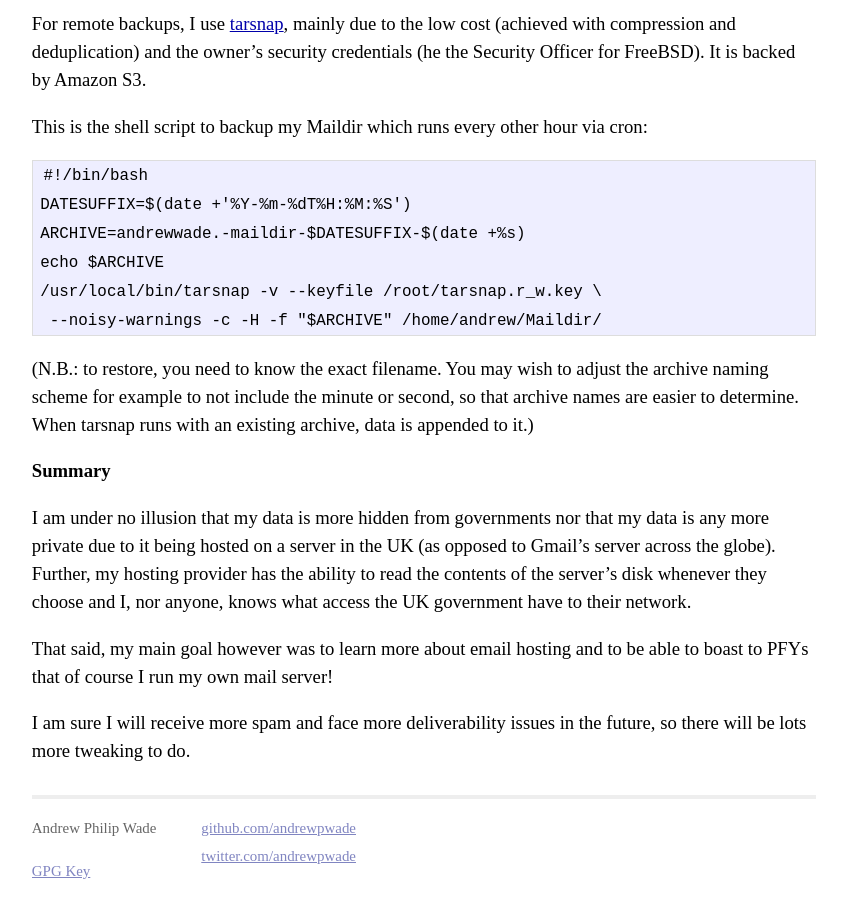
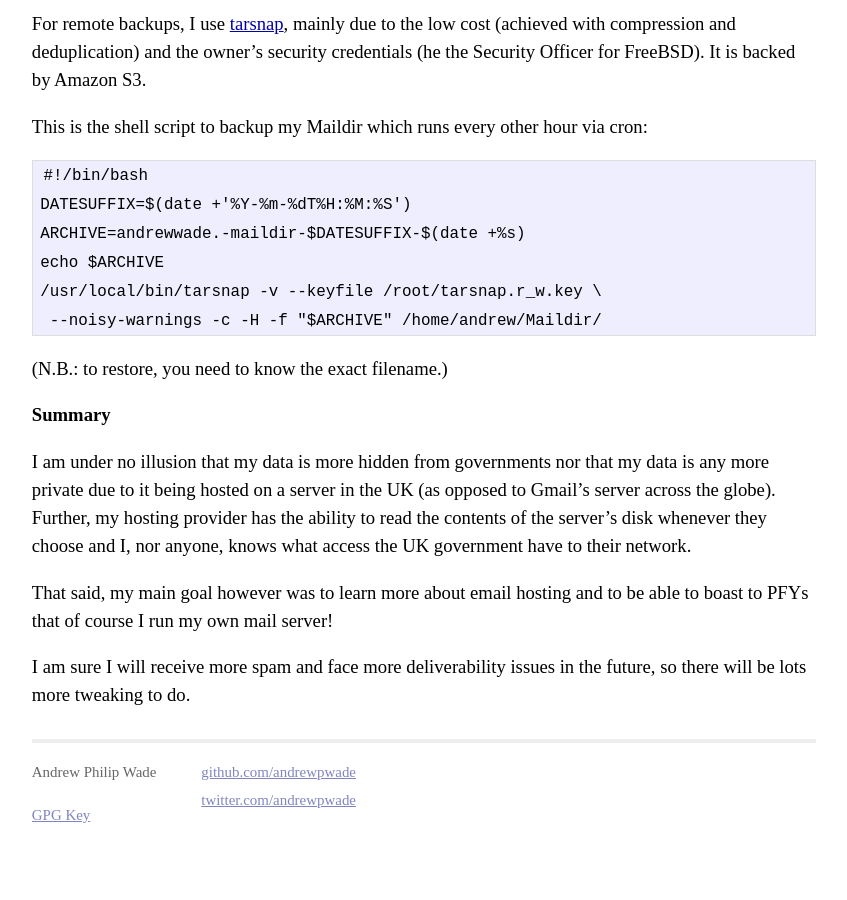
Before and after one commit to andrewpwade/andrewpwade.github.io, a Jekyll site: the page built from _posts/2014-09-10-running-a-mail-server.md, in a window 1280 px wide and 900 px high, scrolled down 1560 px. Shown: the whole window, without its empty margins (216-1063 px from the left). Built offline with Jekyll 4.4.1, drawn with Linux system fonts in a browser that asks for light colours; Markdown is read by kramdown in place of the engine named in the settings; after the commit the page ends 2404 px from its top, so only the background shows below that.

Commit message:
correct comment on tarsnap's operation

````diff
--- a/_posts/2014-09-10-running-a-mail-server.md
+++ b/_posts/2014-09-10-running-a-mail-server.md
@@ -86,10 +86,7 @@ echo $ARCHIVE
  --noisy-warnings -c -H -f "$ARCHIVE" /home/andrew/Maildir/
 ```
 
-(N.B.: to restore, you need to know the exact filename. You may wish
-to adjust the archive naming scheme for example to not include the
-minute or second, so that archive names are easier to determine. When
-tarsnap runs with an existing archive, data is appended to it.)
+(N.B.: to restore, you need to know the exact filename.)
 
 # Summary
 
````
